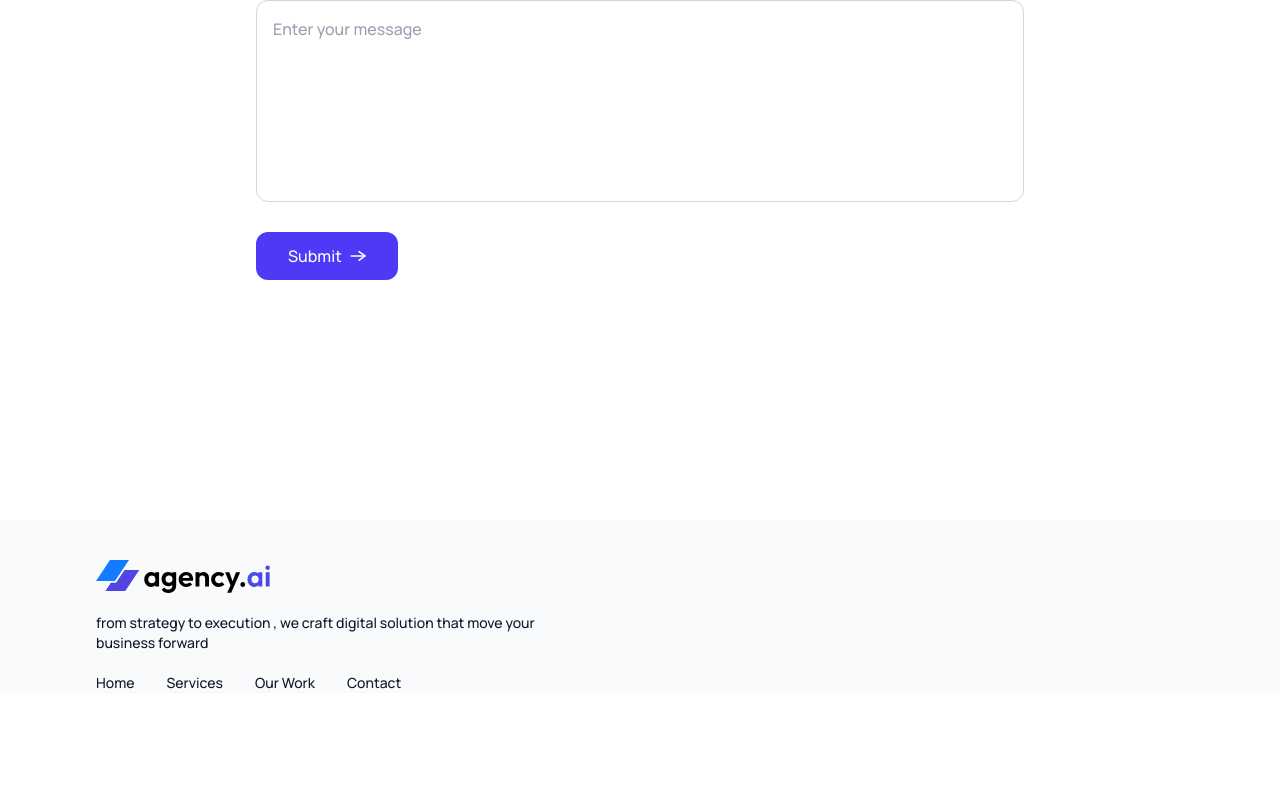
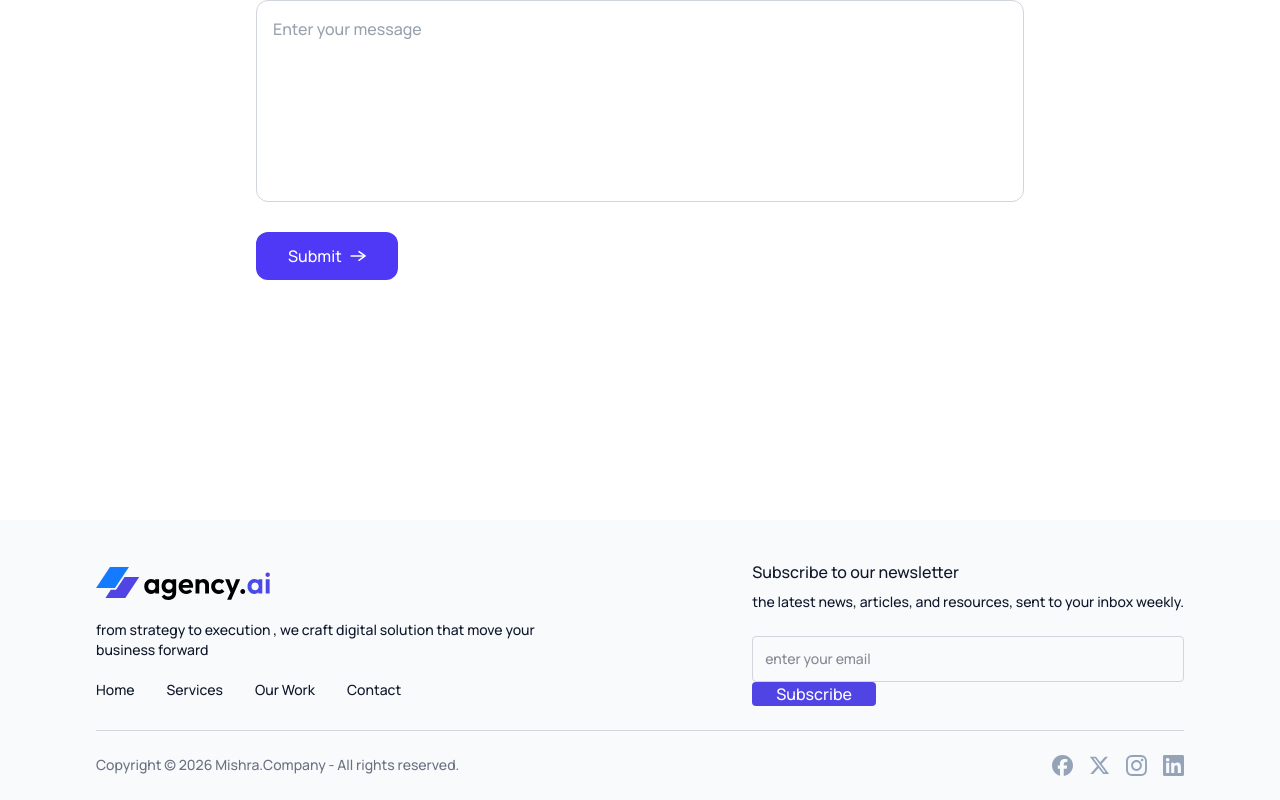
Before and after one commit to SAHIL16com/react-ui-project-, a React (Vite) app: page / in a window 1280 px wide. Shown: the part 3391-4191 px from the top of the page. Before the commit the page ends 4084 px from the top, so only its background shows below. Built offline with nearby package versions, Linux system fonts and the light colour scheme.

Commit message:
footer section completed

```diff
--- a/src/componants/Footer.jsx
+++ b/src/componants/Footer.jsx
@@ -6,9 +6,8 @@ const Footer = ({ theme }) => {
         <div className='bg-slate-50 dark:bg-gray-900 pt-10 sm:pt-10 mt-20 sm:mt-40 px-4  sm:px-10 lg:px-24 xl:px-24' >
             <div className='flex justify-between lg:items-center max-lg:flex-col gap-10 '>
                 <div className='space-y-5 text-sm text-grey-700 dark:text-gray-300' >
-                    <img  src={ theme ==='dark' ? assets.logo_dark : assets.logo} alt="" className='w-32 sm:w-44' />
+                    <img src={theme === 'dark' ? assets.logo_dark : assets.logo} alt="" className='w-32 sm:w-44' />
                     <p className='max-w-md' > from strategy to execution , we craft digital solution that move your business forward </p>
-
                     <ul className='flex gap-8'>
                         <li> <a className='hover:text-primary' href="#home">Home</a></li>
                         <li> <a className='hover:text-primary' href="#services">Services</a></li>
@@ -16,9 +15,27 @@ const Footer = ({ theme }) => {
                         <li> <a className='hover:text-primary' href="#contact">Contact</a></li>
                     </ul>
                 </div>
-                <div></div>
+                <div className='text-grey-600 dark:text-400 '>
+                    <h3 className='font-semibold'>Subscribe to our newsletter</h3>
+                    <p className='text-sm mt-2 mb-6'>
+                        the latest news, articles, and resources, sent to your inbox weekly.
+                    </p>
+                    <div>
+                        <input type='email' placeholder='enter your email' className='w-full p-3 text-sm outline-none rounded dark:text-gray-200 bg-transparent border border-gray-300 dark:border-gray-600' />
+                        <button className='bg-primary text-white rounded px-6'>Subscribe</button>
+                    </div>
+                </div>
             </div>
-
+            <hr className='border-gray-300 dark:border-gray-600 my-6' />
+            <div className='pb-6 text-sm text-gray-500 flex justify-center sm:justify-between gap-4 flex-wrap' >
+                <p>Copyright © 2026 Mishra.Company - All rights reserved.</p>
+                <div className='flex items-center justify-between gap-4 '>
+                    <img src={assets.facebook_icon} alt="" />
+                    <img src={assets.twitter_icon} alt="" />
+                    <img src={assets.instagram_icon} alt="" />
+                    <img src={assets.linkedin_icon} alt="" />
+                </div>
+            </div>
         </div>
     )
 }
```
